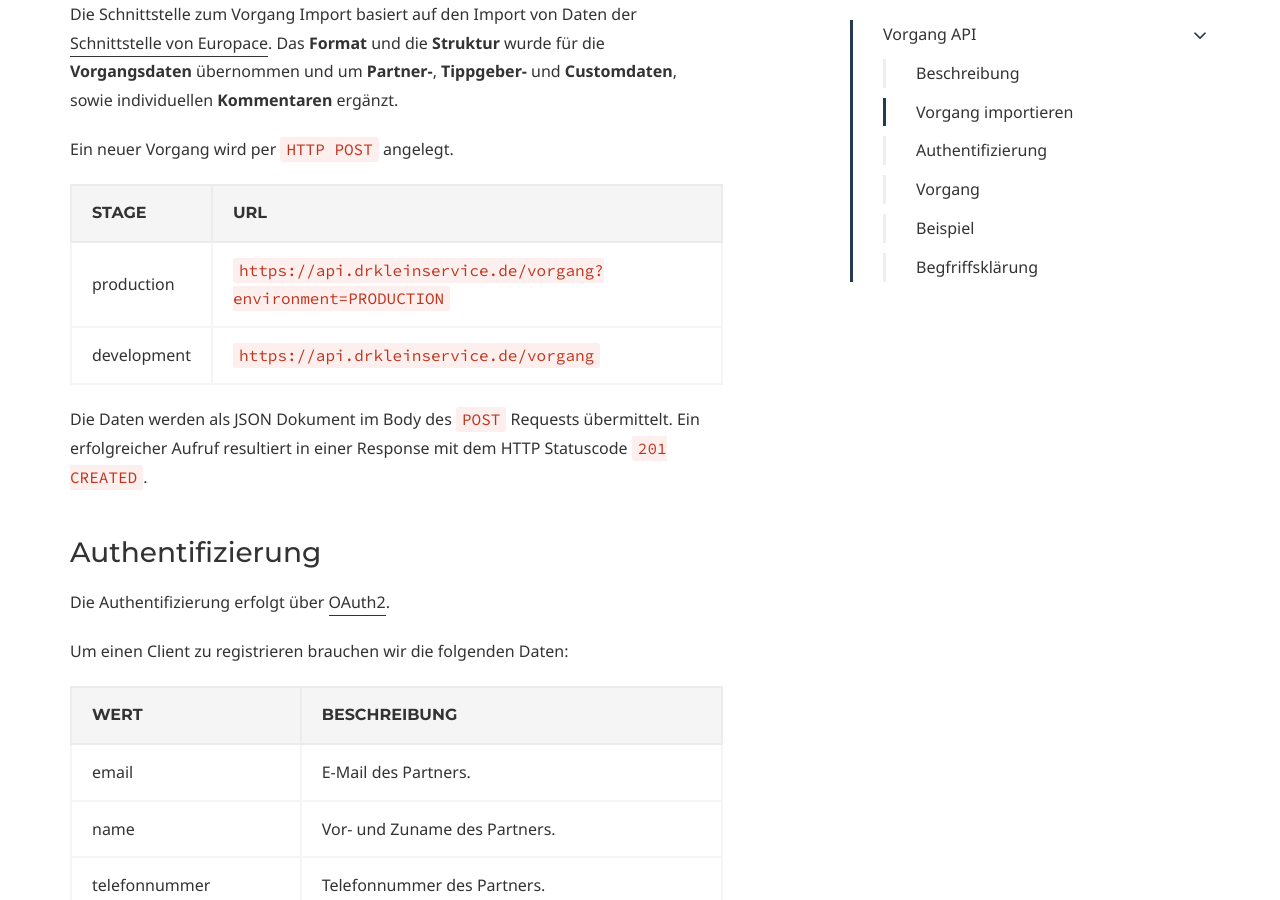
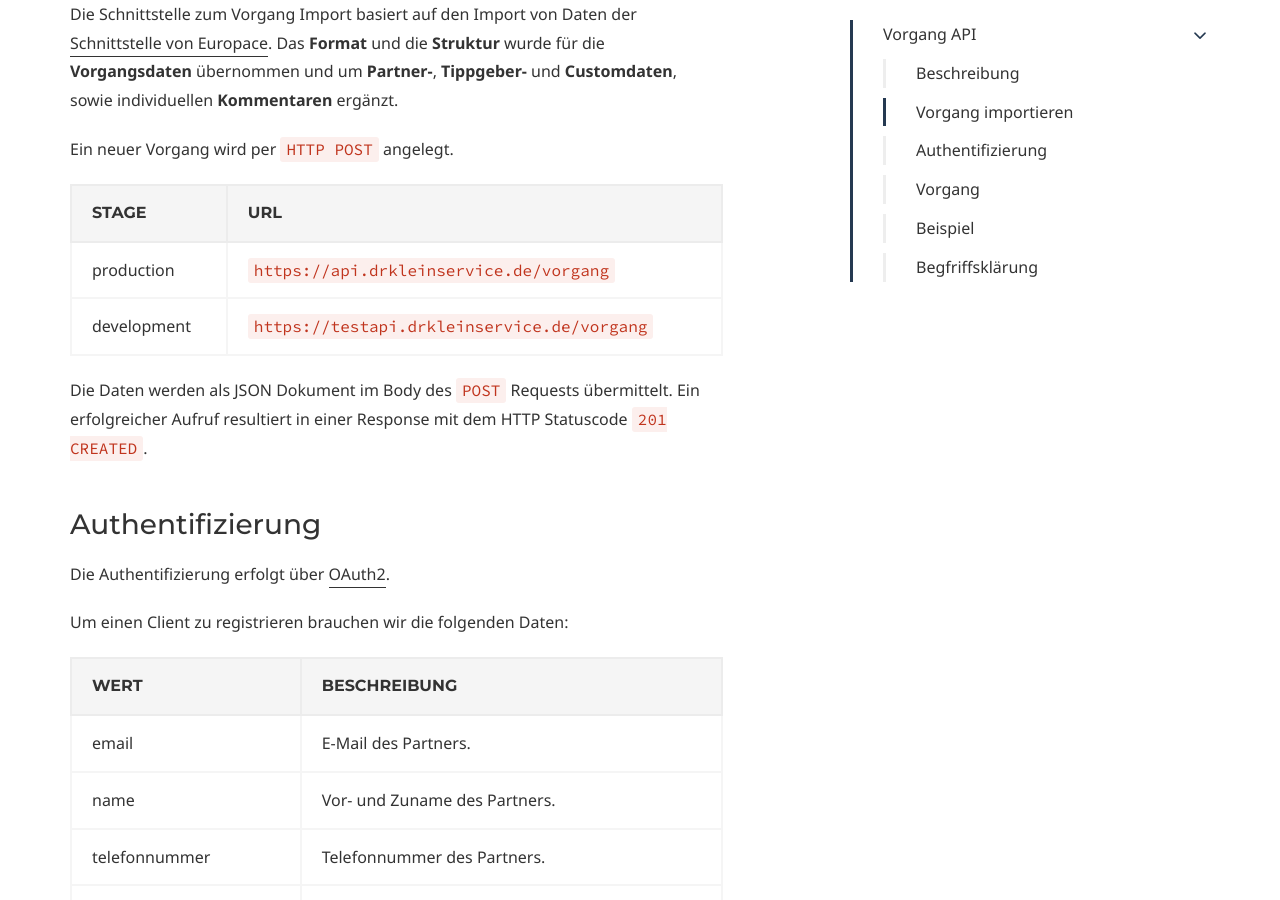
Before and after one commit to drklein-rk/api-drkleinrk, a Jekyll site: the page built from vorgangapi.md, in a window 1280 px wide and 900 px high, scrolled down 815 px. Built offline with Jekyll 4.4.1, drawn with Linux system fonts in a browser that asks for light colours; some web fonts are replaced; part of the change alters nothing that is shown; some of the changed text lies outside the part shown.

Commit message:
Naming korrigiert

```diff
--- a/vorgangapi.md
+++ b/vorgangapi.md
@@ -26,8 +26,8 @@ Ein neuer Vorgang wird per `HTTP POST` angelegt.
 
 | Stage | Url |
 | :---- | --- |
-| production | `https://api.drkleinservice.de/vorgang?environment=PRODUCTION` |
-| development | `https://api.drkleinservice.de/vorgang` |
+| production | `https://api.drkleinservice.de/vorgang` |
+| development | `https://testapi.drkleinservice.de/vorgang` |
 
 
 Die Daten werden als JSON Dokument im Body des `POST` Requests übermittelt.
@@ -90,8 +90,8 @@ Request Header Value: Bearer {jwt}
 
 | Wert | Datentyp | Beschreibung |
 | :--- | :------- | :----------- |
-| vertriebsschlüssel | String | Der Vertriebsschlüssel des Partners. |
-| kundenummer | String | Die Kundennummer des Kreditinteressenten. |
+| vertriebsschluessel | String | Der Vertriebsschlüssel des Partners. |
+| kundennummer | String | Die Kundennummer des Kreditinteressenten. |
 | custom | Array | Benutzerdefinierte Werte die nicht in dem Standard dieser Schnittstelle enthalten sind. |
 
 **Custom Daten (custom)**
```
